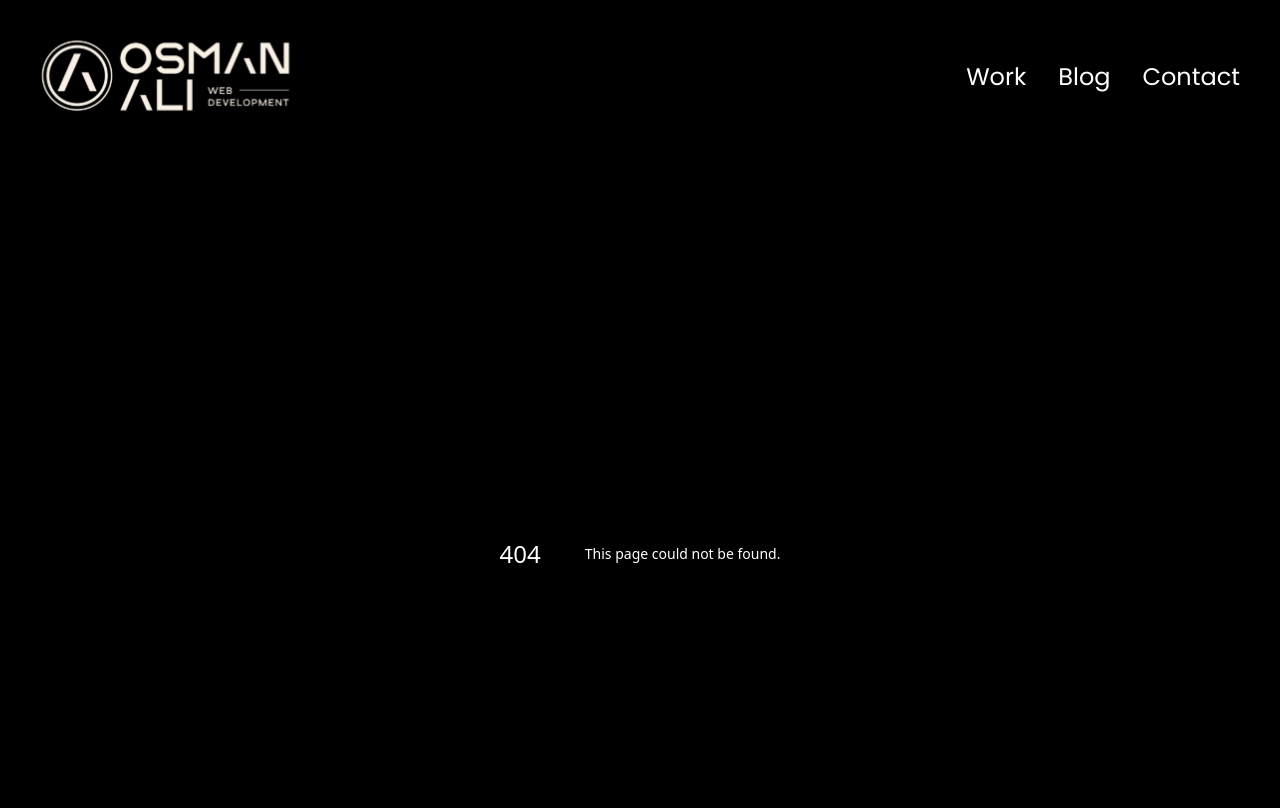
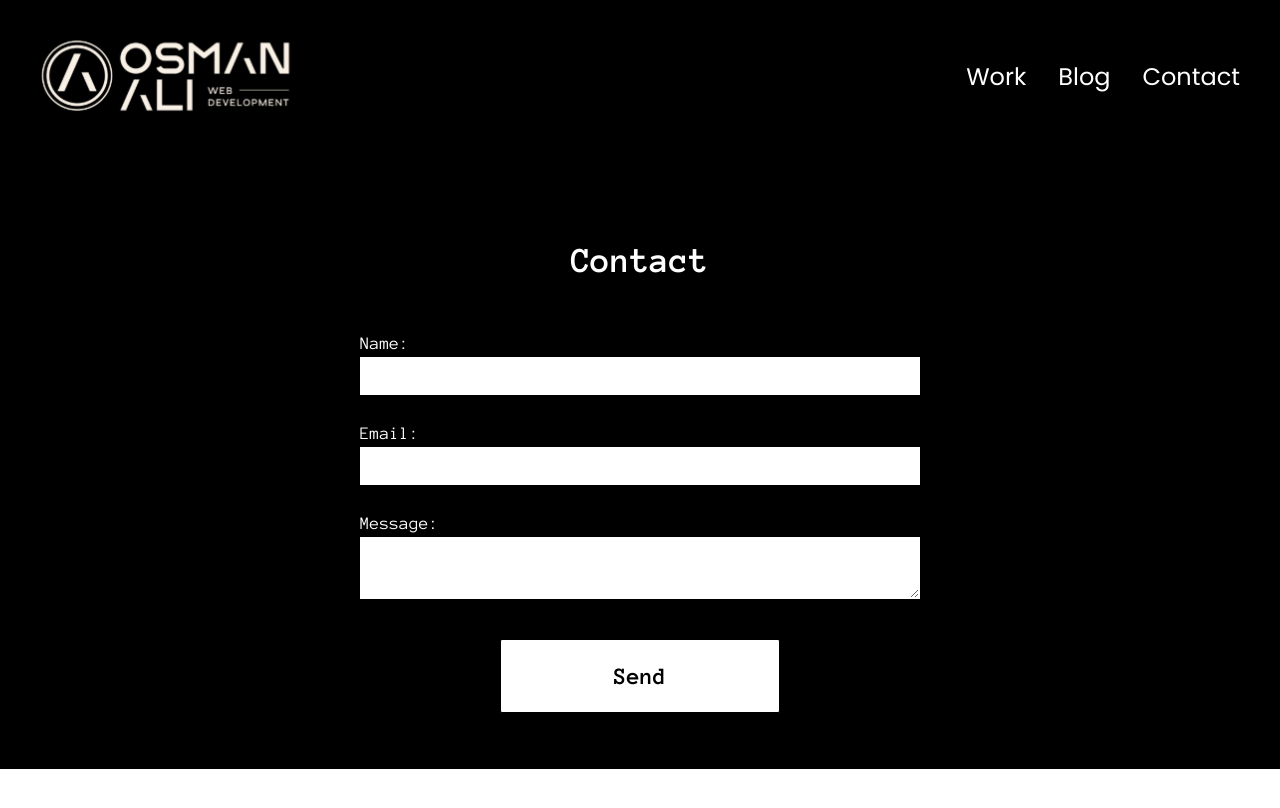
Before and after one commit to Ozmundooo/osman-portfolio-frontend, a Next.js app: page /contact in a window 1280 px wide. Before the commit this address had no page. Shown: the top 808 px of the page. Built offline with nearby package versions, Linux system fonts and the light colour scheme.

Commit message:
added contact page

```diff
--- /dev/null
+++ b/pages/contact.js
@@ -0,0 +1,10 @@
+import React from "react";
+import ContactForm from "../components/ContactForm";
+
+export default function Home() {
+  return (
+    <>
+      <ContactForm />
+    </>
+  );
+}
```
